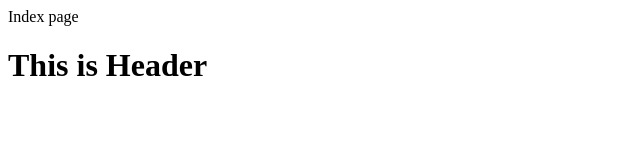
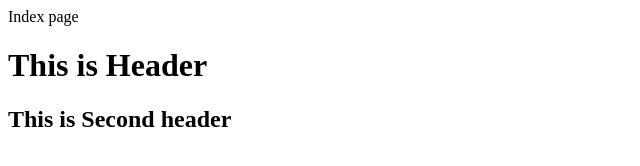
Before and after one commit to rashmikarnik/gitTest, a plain HTML site: page index.html in a window 1280 px wide. Shown: the whole page, without its empty margins (0-640 px from the left). Drawn offline with Linux system fonts and the light colour scheme.

Commit message:
Second Commit

```diff
--- a/index.html
+++ b/index.html
@@ -5,5 +5,6 @@
     </head>
     <body>
         <h1>This is Header</h1>
+        <h2>This is Second header</h2>
     </body>
 </html>
```
